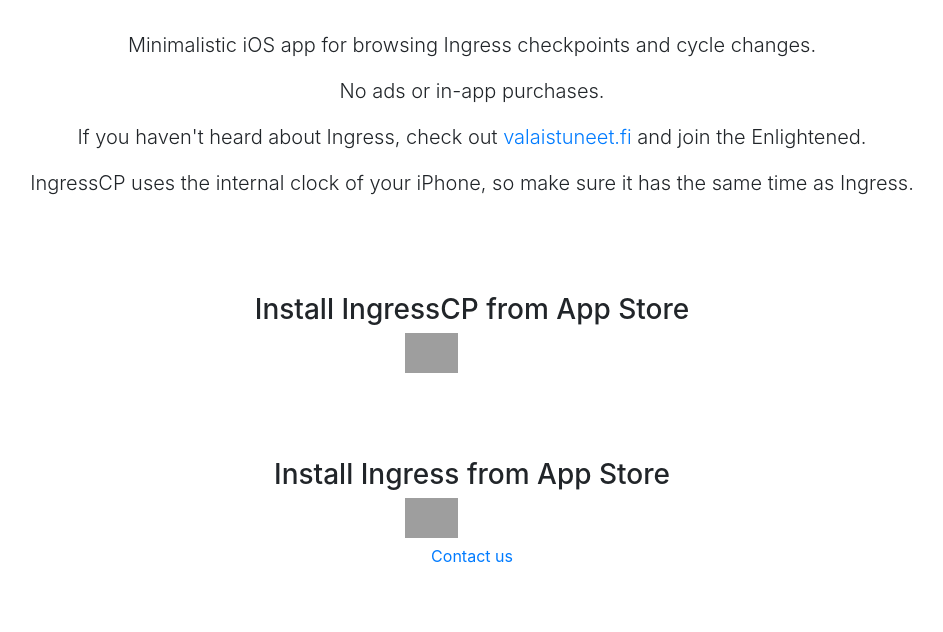
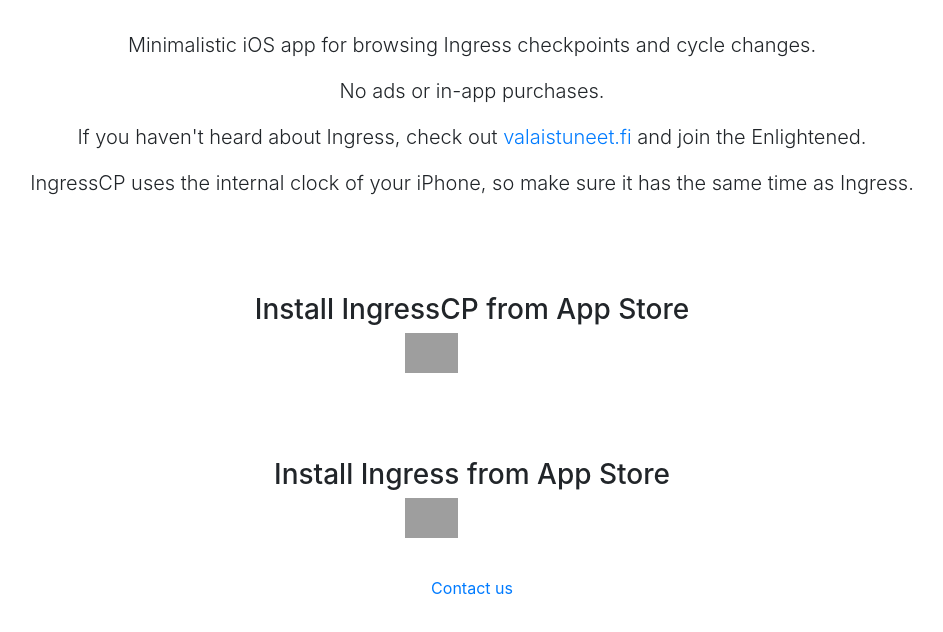
Before and after one commit to Blitzspear/blitzspear.github.io, a plain HTML site: page index.html in a window 1280 px wide. Shown: the part 313-945 px from the top of the page, without its empty margins (168-1111 px from the left). Before the commit the page ends 913 px from the top, so only its background shows below. Drawn offline with nearby package versions, Linux system fonts and the light colour scheme; grey boxes are pictures that could not be loaded.

Commit message:
Minor tweaks.

```diff
--- a/index.html
+++ b/index.html
@@ -63,7 +63,7 @@
                     </div>
                 </div>
             </div>
-            <div class="row justify-content-center" style="margin-bottom:2em;">
+            <div class="row justify-content-center" style="margin-bottom:2em;margin-top:2em;">
                 <div class="col text-center">
                     <span id="obf"><script>document.getElementById("obf").innerHTML="<n uers=\"znvygb:oyvgmfcrne@vaterffpc.ebpxf?fhowrpg=Srrqonpx\" gnetrg=\"_oynax\">Pbagnpg hf</n>".replace(/[a-zA-Z]/g,function(c){return String.fromCharCode((c<="Z"?90:122)>=(c=c.charCodeAt(0)+13)?c:c-26);});document.body.appendChild(eo);</script>
                         <noscript><span style="unicode-bidi:bidi-override;direction:rtl;">skcor.pcssergni@raepsztilb</span></noscript></span>
```
